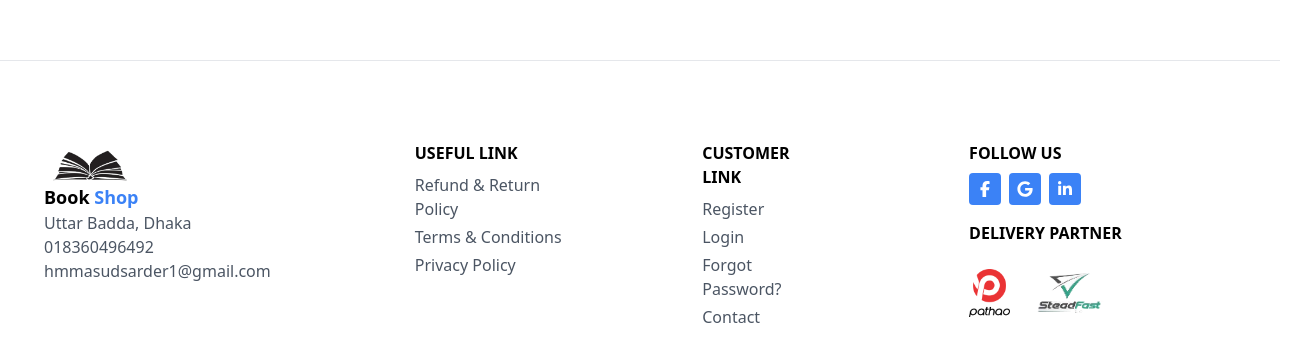
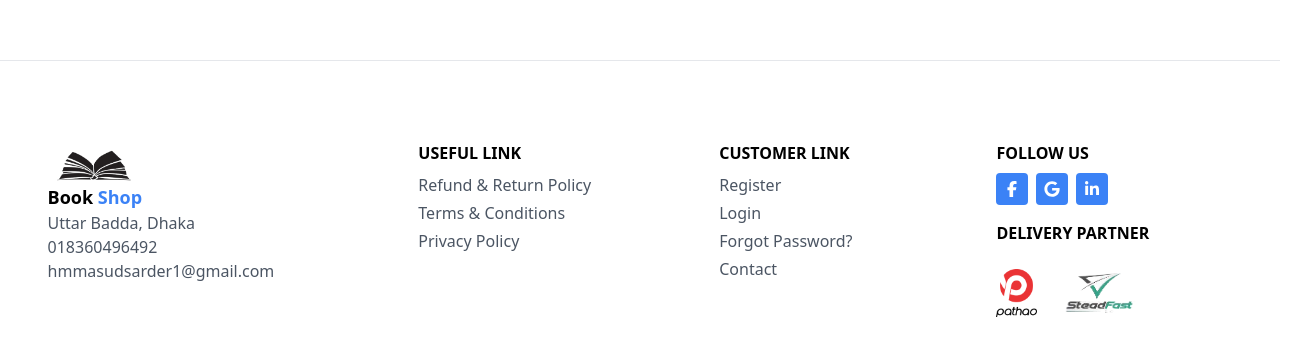
Before and after one commit to hmmasudsarder/Book-store, a React (Vite) app: page / in a window 1280 px wide. Shown: the part 976-1337 px from the top of the page, 1308 px wide, since content can reach past the window. Built offline with nearby package versions, Linux system fonts and the light colour scheme.

Commit message:
fully responsive footer

```diff
--- a/src/components/Footer/Footer.tsx
+++ b/src/components/Footer/Footer.tsx
@@ -7,7 +7,7 @@ const Footer = () => {
     <footer className="bg-white py-20 border-t ">
       <div className="container mx-auto flex justify-between items-start px-4">
         {/* Left Section - Logo & Contact */}
-        <div className="flex flex-col md:flex-row md:gap-36 w-full justify-center">
+        <div className="flex flex-col md:flex-row lg:gap-36 md:gap-8 w-full justify-center">
           <div className="mx-auto md:mx-0 my-5 text-center md:text-left">
             <div className="ml-7 -mt-[18px]">
               <img src={logo} alt="Shera Jhuri" className="w-24 mx-auto md:mx-0" />
@@ -59,7 +59,7 @@ const Footer = () => {
           </div>
 
           {/* Right Section - Social Media & Partners */}
-          <div className="w-1/4 Lg:-mr-12 mx-auto md:mx-0 text-center md:text-left my-8 lg:my-0">
+          <div className="w-1/4 lg:-mr-12 mx-auto md:mx-0 text-center md:text-left my-8 lg:my-0">
             <h3 className="font-bold text-md mb-2 text-center md:text-left">FOLLOW US</h3>
             <div className="flex space-x-2 mb-4 mx-auto md:mx-0 text-center md:text-left">
               <a href="#" className="bg-blue-500 p-2 rounded text-white">
```
